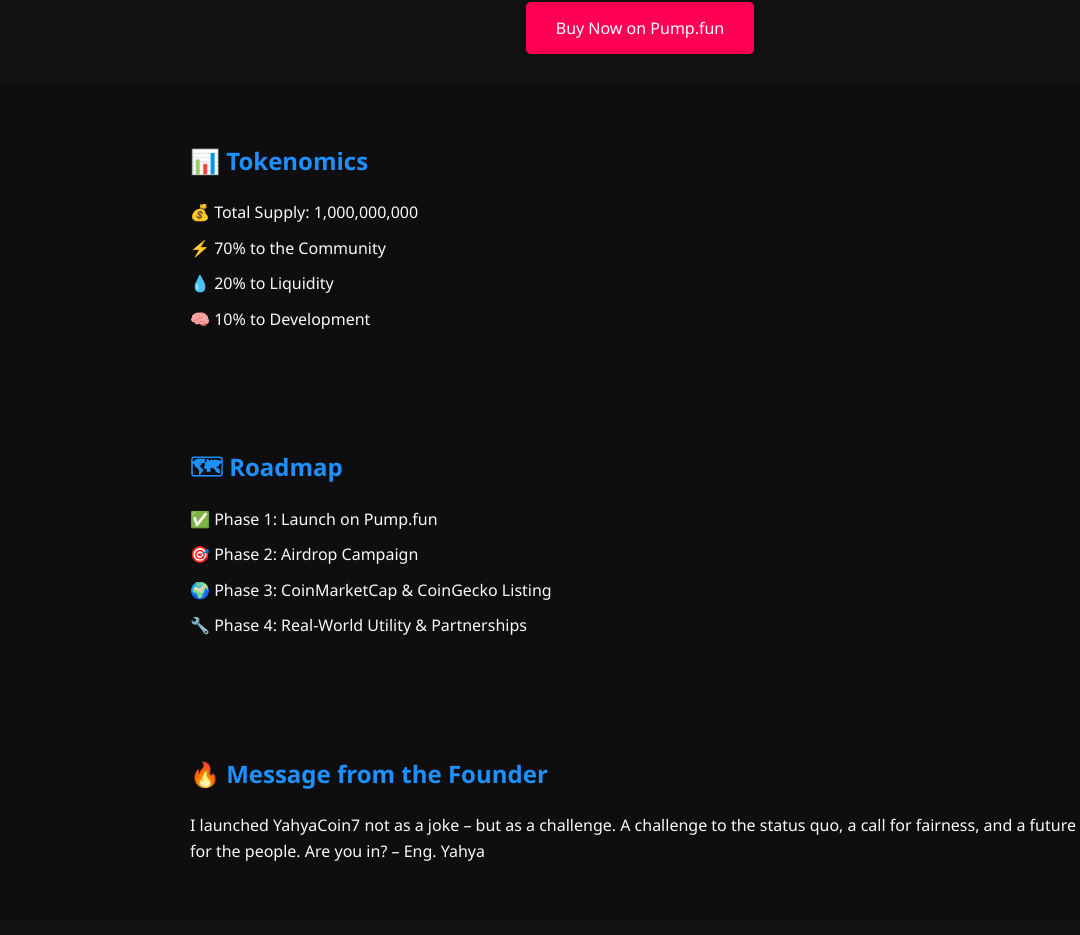
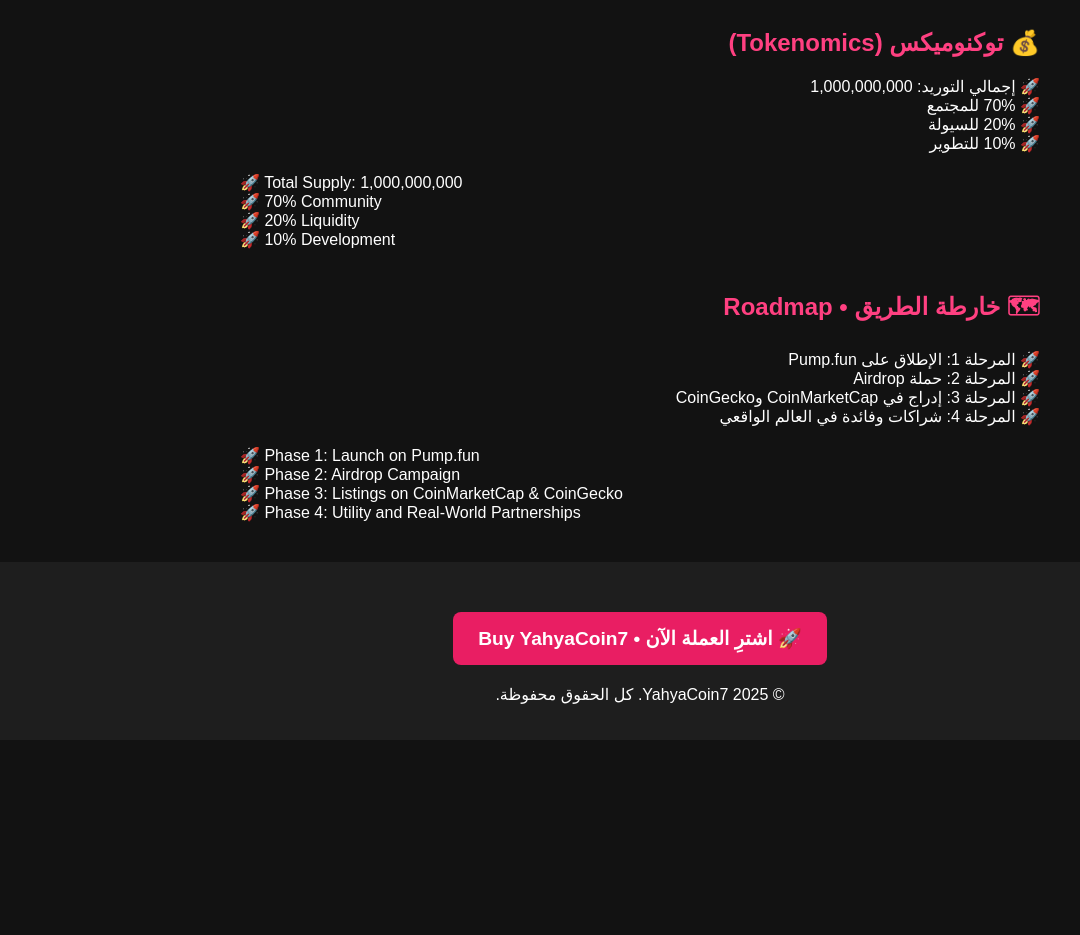
Before and after one commit to yahya2707/yahyacoin7-site, a plain HTML site: page index.html in a window 1280 px wide. Shown: the part 183-1118 px from the top of the page, without its empty margins (0-1080 px from the left). After the commit the page ends 923 px from the top, so only its background shows below. Drawn offline with Linux system fonts and the light colour scheme.

Commit message:
Update index.html

```diff
--- a/index.html
+++ b/index.html
@@ -1,97 +1,116 @@
 <!DOCTYPE html>
-<html lang="en">
+<html lang="ar" dir="rtl">
 <head>
   <meta charset="UTF-8" />
   <meta name="viewport" content="width=device-width, initial-scale=1.0"/>
-  <title>YahyaCoin7 - The Future of Meme Coins</title>
+  <title>YahyaCoin7 - العملة المستقبلية</title>
   <style>
     body {
-      font-family: 'Segoe UI', sans-serif;
-      background-color: #0e0e0e;
-      color: #f9f9f9;
+      font-family: 'Cairo', sans-serif;
+      background-color: #121212;
+      color: #fff;
       margin: 0;
       padding: 0;
-      line-height: 1.6;
-    }
-    header {
-      background-color: #111;
-      padding: 40px;
       text-align: center;
     }
+    header img {
+      max-width: 150px;
+      margin-top: 20px;
+    }
     h1 {
-      color: #FFD700;
+      margin: 20px;
       font-size: 2.5em;
-    }
-    .button {
-      background: #ff0055;
-      color: white;
-      padding: 15px 30px;
-      border: none;
-      border-radius: 5px;
-      font-size: 1em;
-      text-decoration: none;
-    }
-    section {
-      padding: 40px;
-      max-width: 900px;
-      margin: auto;
+      color: #ffd700;
     }
     h2 {
-      color: #1e90ff;
+      color: #ff4081;
+    }
+    .section {
+      margin: 40px auto;
+      max-width: 800px;
+      text-align: right;
     }
     ul {
       list-style: none;
-      padding-left: 0;
+      padding: 0;
     }
-    li {
-      margin-bottom: 10px;
+    li::before {
+      content: "🚀 ";
+    }
+    .en {
+      direction: ltr;
+      text-align: left;
+      margin-top: 20px;
     }
     footer {
-      text-align: center;
+      margin-top: 40px;
       padding: 20px;
-      background: #111;
-      color: #777;
+      background: #1e1e1e;
+    }
+    .cta-bottom {
+      margin-top: 30px;
+    }
+    .cta-bottom a {
+      background: #e91e63;
+      color: white;
+      padding: 15px 25px;
+      border-radius: 8px;
+      text-decoration: none;
+      font-weight: bold;
+      font-size: 1.2em;
+      display: inline-block;
     }
   </style>
 </head>
 <body>
 
   <header>
-    <h1>🚀 Welcome to YahyaCoin7</h1>
-    <p>The Future of Meme Coins on Solana</p>
-    <a class="button" href="https://pump.fun/YOUR_LINK" target="_blank">Buy Now on Pump.fun</a>
+    <img src="logo.png" alt="YahyaCoin7 Logo">
+    <h1>🚀 مرحباً بك في YahyaCoin7</h1>
+    <h1 class="en">🚀 Welcome to YahyaCoin7</h1>
   </header>
 
-  <section>
-    <h2>📊 Tokenomics</h2>
+  <div class="section">
+    <h2>💰 توكنوميكس (Tokenomics)</h2>
     <ul>
-      <li>💰 Total Supply: 1,000,000,000</li>
-      <li>⚡ 70% to the Community</li>
-      <li>💧 20% to Liquidity</li>
-      <li>🧠 10% to Development</li>
+      <li>إجمالي التوريد: 1,000,000,000</li>
+      <li>70% للمجتمع</li>
+      <li>20% للسيولة</li>
+      <li>10% للتطوير</li>
     </ul>
-  </section>
+    <div class="en">
+      <ul>
+        <li>Total Supply: 1,000,000,000</li>
+        <li>70% Community</li>
+        <li>20% Liquidity</li>
+        <li>10% Development</li>
+      </ul>
+    </div>
+  </div>
 
-  <section>
-    <h2>🗺 Roadmap</h2>
+  <div class="section">
+    <h2>🗺 خارطة الطريق • Roadmap</h2>
     <ul>
-      <li>✅ Phase 1: Launch on Pump.fun</li>
-      <li>🎯 Phase 2: Airdrop Campaign</li>
-      <li>🌍 Phase 3: CoinMarketCap & CoinGecko Listing</li>
-      <li>🔧 Phase 4: Real-World Utility & Partnerships</li>
+      <li>المرحلة 1: الإطلاق على Pump.fun</li>
+      <li>المرحلة 2: حملة Airdrop</li>
+      <li>المرحلة 3: إدراج في CoinMarketCap وCoinGecko</li>
+      <li>المرحلة 4: شراكات وفائدة في العالم الواقعي</li>
     </ul>
-  </section>
-
-  <section>
-    <h2>🔥 Message from the Founder</h2>
-    <p>I launched YahyaCoin7 not as a joke – but as a challenge.
-    A challenge to the status quo, a call for fairness, and a future for the people.
-    Are you in?
-    – Eng. Yahya</p>
-  </section>
+    <div class="en">
+      <ul>
+        <li>Phase 1: Launch on Pump.fun</li>
+        <li>Phase 2: Airdrop Campaign</li>
+        <li>Phase 3: Listings on CoinMarketCap & CoinGecko</li>
+        <li>Phase 4: Utility and Real-World Partnerships</li>
+      </ul>
+    </div>
+  </div>
 
   <footer>
-    &copy; 2025 YahyaCoin7. All rights reserved.
+    <div class="cta-bottom">
+      <a href="https://pump.fun/" target="_blank">🚀 اشترِ العملة الآن • Buy YahyaCoin7</a>
+    </div>
+    <p style="margin-top: 20px;">© 2025 YahyaCoin7. كل الحقوق محفوظة.</p>
   </footer>
 
 </body>
```
